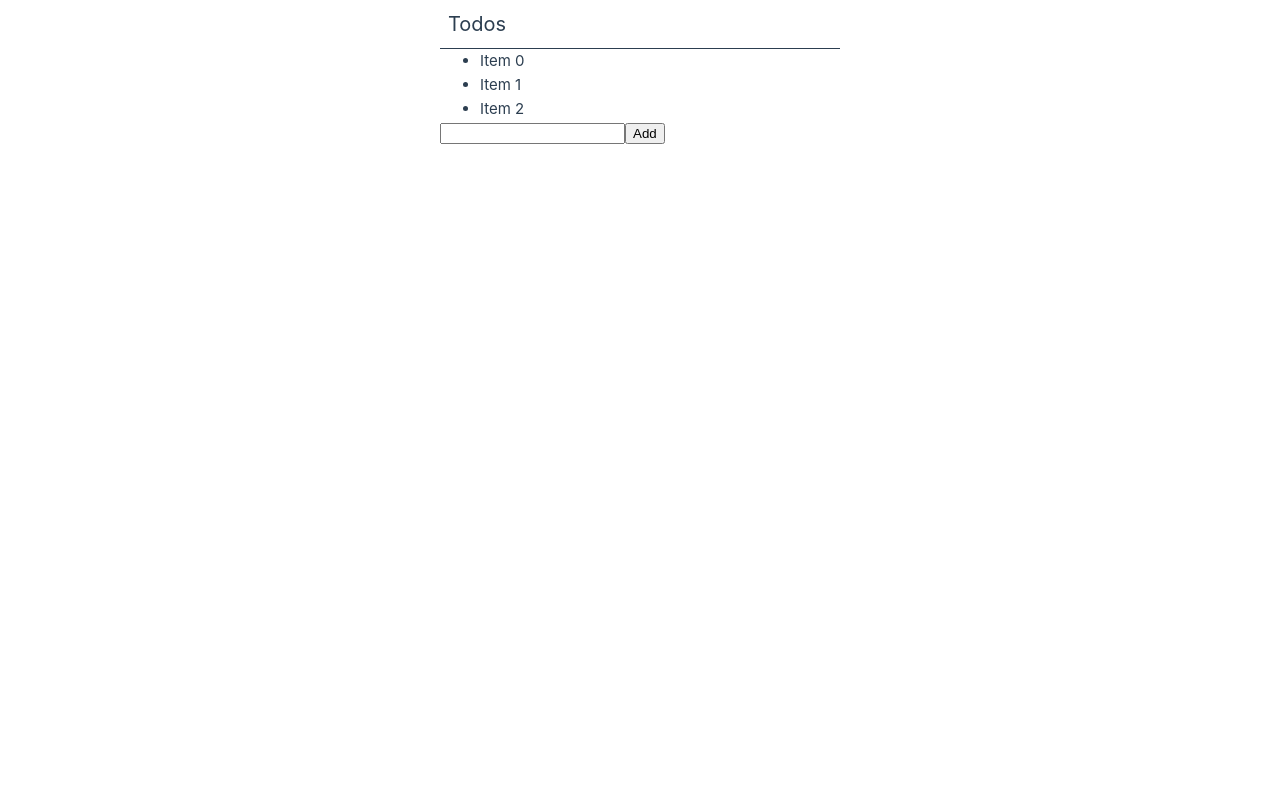
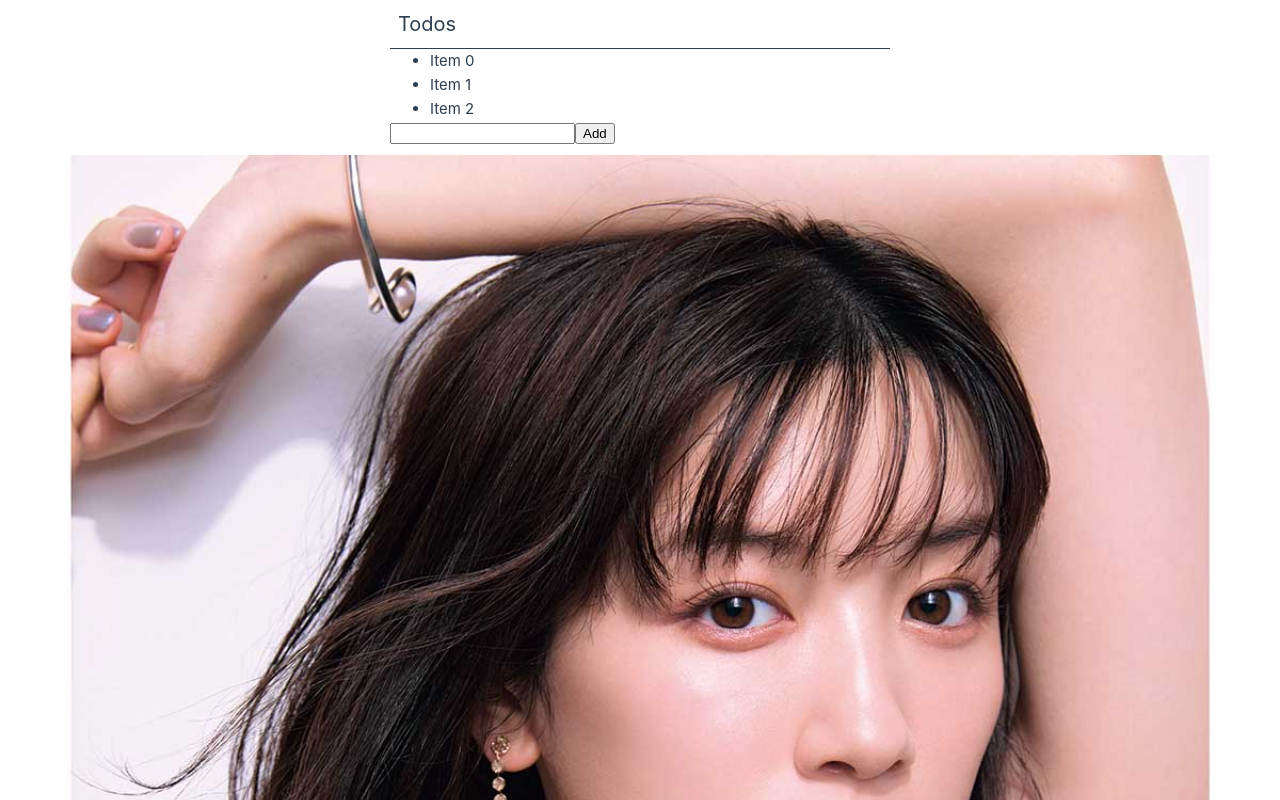
Before and after one commit to Dosa2021/vue-3-todo, a Vue app in the folder vue-project/: page / in a window 1280 px wide. Shown: the top 800 px of the page. Built offline with nearby package versions, Linux system fonts and the light colour scheme.

Commit message:
todolistコンポーネント作成

```diff
--- a/vue-project/src/App.vue
+++ b/vue-project/src/App.vue
@@ -1,5 +1,6 @@
 <script setup>
 import { reactive, ref } from 'vue';
+import TodoList from './components/TodoList.vue';
 
 // const todos = [
 //   'Buy Milk',
@@ -51,9 +52,9 @@ function handleInput(e) {
 <template>
   <div class="container">
     <h1>Todos</h1>
-    <ul>
-      <li v-for="todo in todos">{{ todo.title }}</li>
-    </ul>
+
+    <TodoList :todos="todos"/>
+
     <form @submit="addTodo">
       <!-- <input type="text" :value="newTodo" @input="handleInput"> -->
 
@@ -62,12 +63,14 @@ function handleInput(e) {
       <button>Add</button>
     </form>
   </div>
+  <img src="/mei_1.jpg" alt="">
 </template>
 
 <style scoped>
 .container {
-  width: 400px;
   margin: 0 auto;
+  padding-bottom: 10px;
+  width: 500px;
 }
 
 h1 {
@@ -75,4 +78,8 @@ h1 {
   border-bottom: 1px solid;
   padding: 8px;
 }
+
+img {
+  width: 100%;
+}
 </style>
--- /dev/null
+++ b/vue-project/src/components/TodoList.vue
@@ -0,0 +1,11 @@
+<script setup>
+const props = defineProps({
+    todos: Array,
+ });
+</script>
+
+<template>
+    <ul>
+      <li v-for="todo in todos">{{ todo.title }}</li>
+    </ul>
+</template>
```
Also changed, not shown: vue-project/public/mei_1.jpg (added).
